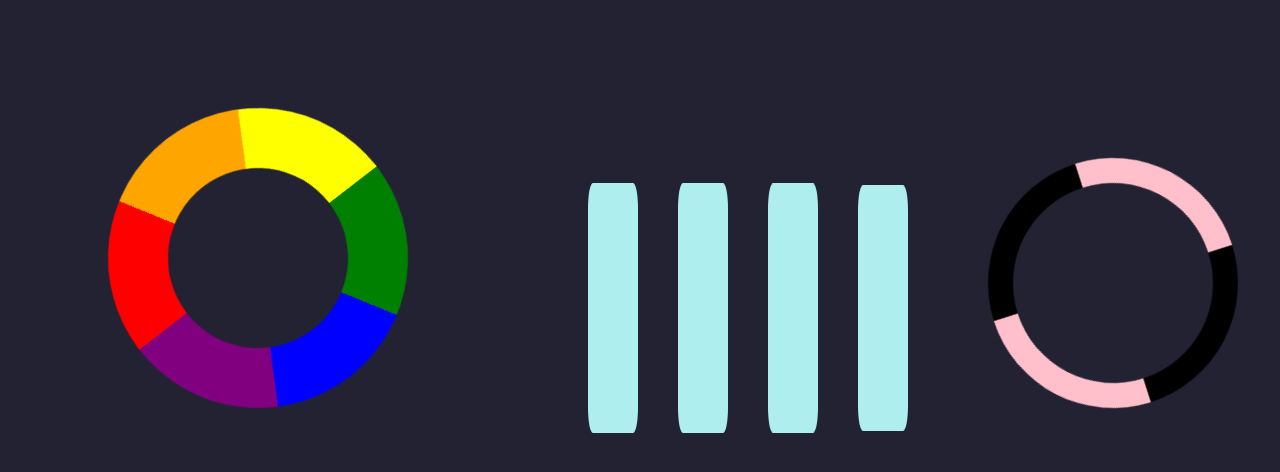
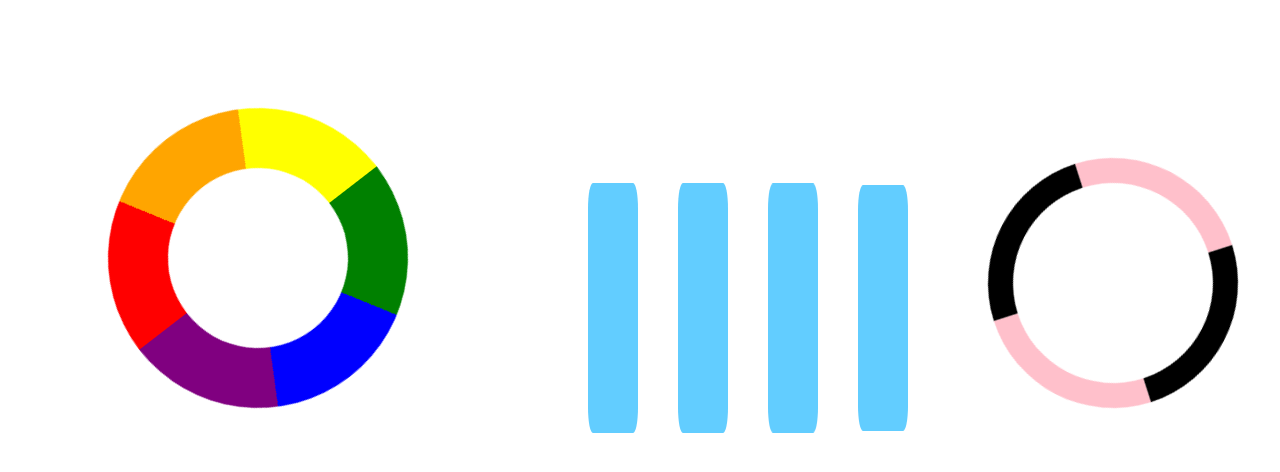
Before and after one commit to kerrigan17/load-spinner, a website built with Vite: page src/index.html in a window 1280 px wide. Built offline with nearby package versions, Linux system fonts and the light colour scheme.

Commit message:
cambiar fondo

```diff
--- a/src/index.css
+++ b/src/index.css
@@ -1,5 +1,5 @@
 body {
-  background: #223;
+  background: white;
   display: grid;
   grid-template-columns: 1fr 1fr 1fr;
   gap: 80px;
@@ -18,7 +18,7 @@ body {
 }
 
 .spinner-1 .hole{
-  background: #223;
+  background: white;
   width: 180px;
   height: 180px;
   border-radius: 50%;
@@ -41,7 +41,7 @@ body {
 .spinner-2 .stick{
   height: 250px;
   width: 50px;
-  background-color: paleturquoise;
+  background-color: #62CDFF ;
   border-radius: 10%;
 }
 
```
